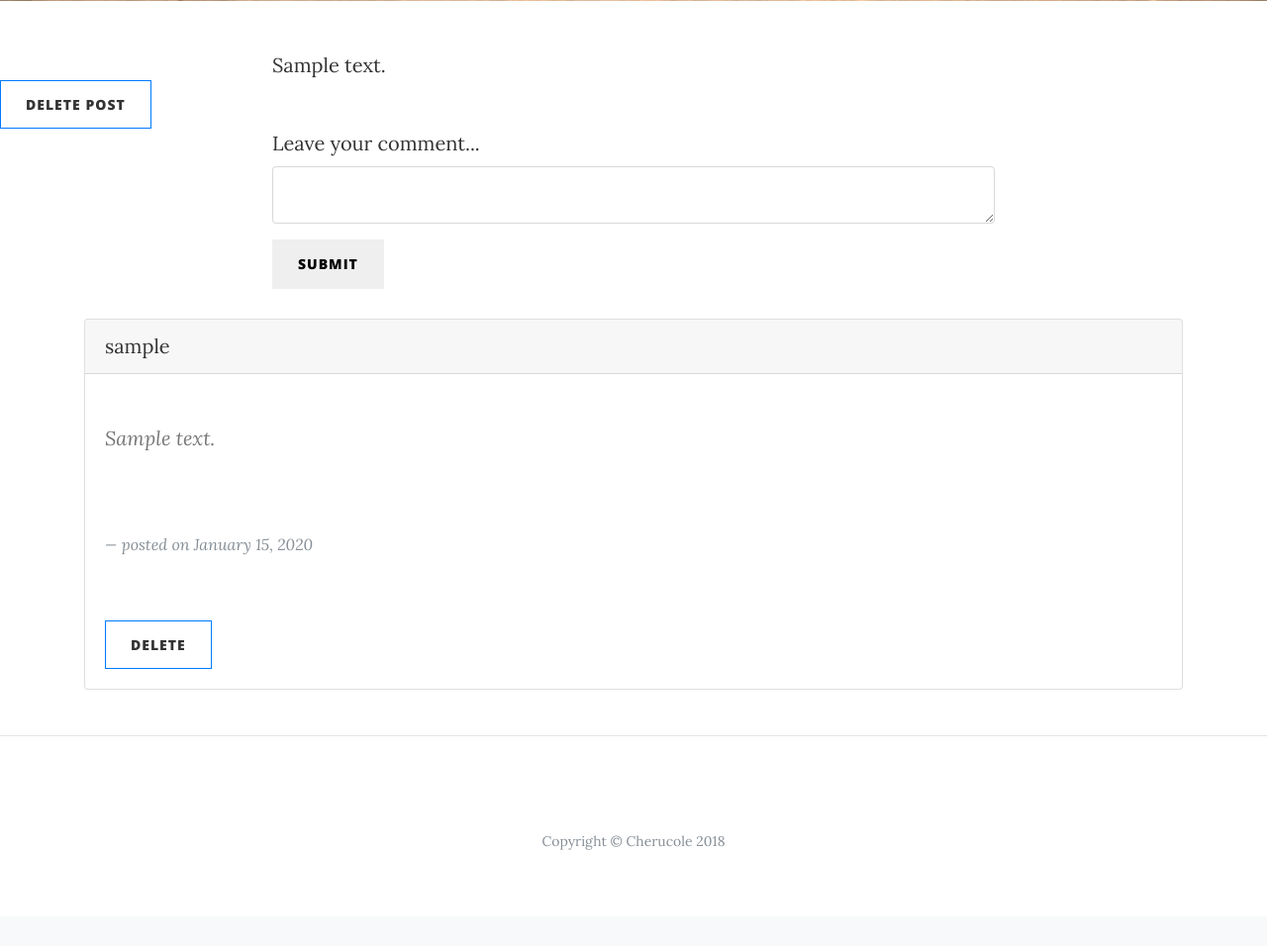
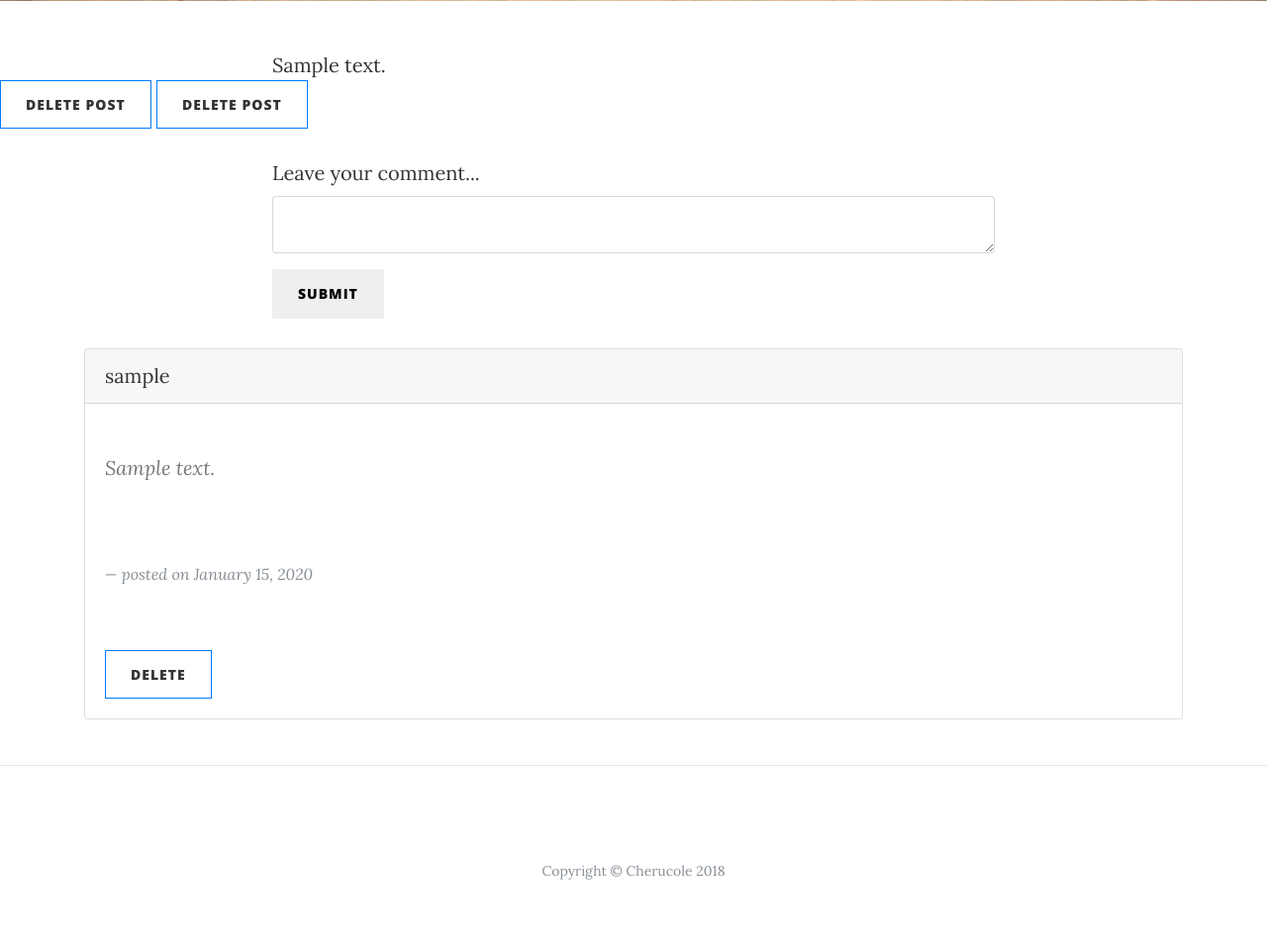
Before and after one commit to cherucole/Blog-Project, a Flask app: page /post/1 in a window 1280 px wide. Shown: the part 555-1511 px from the top of the page at 99% size. Before the commit the page ends 1414 px from the top, so only its background shows below. Run offline with Flask 2, Linux system fonts and the light colour scheme; tables that the repository leaves empty hold one stand-in row (values such as "Sample post"); some libraries are stand-ins or nearby versions.

Commit message:
added edit

```diff
--- a/app/main/views.py
+++ b/app/main/views.py
@@ -71,6 +71,8 @@ def delete_comment(post_id):
 @main.route('/add',methods=['GET', 'POST'])
 @login_required
 def add():
+    # add = True
+
     form=AddPost()
 
     if form.validate_on_submit():
@@ -147,3 +149,28 @@ def subscriber():
    post = Post.query.all()
 
    return render_template('subscribe.html',subscriber=subscriber,subscriber_form=subscriber_form,post=post)
+
+
+@main.route('/blogpost/edit/<int:post_id>', methods=['GET', 'POST'])
+@login_required
+def edit_blogpost(post_id):
+    # add = False
+
+
+    post = Post.query.filter_by(id=post_id).first()
+    form = AddPost(obj=post)
+    if form.validate_on_submit():
+        post.title = form.title.data
+        post.subtitle = form.subtitle.data
+        post.content = form.content.data
+        db.session.commit()
+
+        return redirect(url_for('main.index' ,post_id=post.id, id=post.id))
+
+    form.content.data = post.content
+
+    form.title.data = post.title
+    form.subtitle.data=post.subtitle
+
+
+    return render_template('add.html', action="Edit", add = add, form=form, post=post, title="Edit Department")
--- a/app/templates/post.html
+++ b/app/templates/post.html
@@ -84,14 +84,19 @@
           </div>
         </div>
       </div>
+                            <button type="button" class="btn btn-outline-primary"><a href="/post/delete/{{post.id}}">Delete Post</a></button>
+    <button type="button" class="btn btn-outline-primary"><a href="/blogpost/edit/{{post.id}}">Delete Post</a></button>
     </article>
-<button type="button" class="btn btn-outline-primary"><a href="/post/delete/{{post.id}}">Delete Post</a></button>
+
+
 
 
     <br>
 
     <div class="container">
+
           <div class="row">
+
         <div class="col-lg-8 col-md-10 mx-auto">
             {{wtf.quick_form(form)}}
 
--- a/config.py
+++ b/config.py
@@ -3,7 +3,7 @@ import os
 
 class Config:
     SECRET_KEY = os.environ.get('SECRET_KEY')
-    # SQLALCHEMY_DATABASE_URI = 'postgresql+psycopg2://cherucole:cherucole@localhost/blog'
+    SQLALCHEMY_DATABASE_URI = 'postgresql+psycopg2://cherucole:cherucole@localhost/blog'
 
     UPLOADED_PHOTOS_DEST ='app/static/photos'
     #  email configurations
@@ -33,6 +33,8 @@ class ProdConfig(Config):
 
 
 class DevConfig(Config):
+    SQLALCHEMY_DATABASE_URI = 'postgresql+psycopg2://cherucole:cherucole@localhost/blog'
+
     DEBUG= True
 
 
--- a/manage.py
+++ b/manage.py
@@ -4,11 +4,11 @@ from app.models import *
 from  flask_migrate import Migrate, MigrateCommand
 
 
-app = create_app('production')
+# app = create_app('production')
 
 # app = create_app('test')
 
-# app = create_app('development')
+app = create_app('development')
 
 
 
```
Also changed, not shown: tests/test_cases.py (line endings or trailing spaces).
